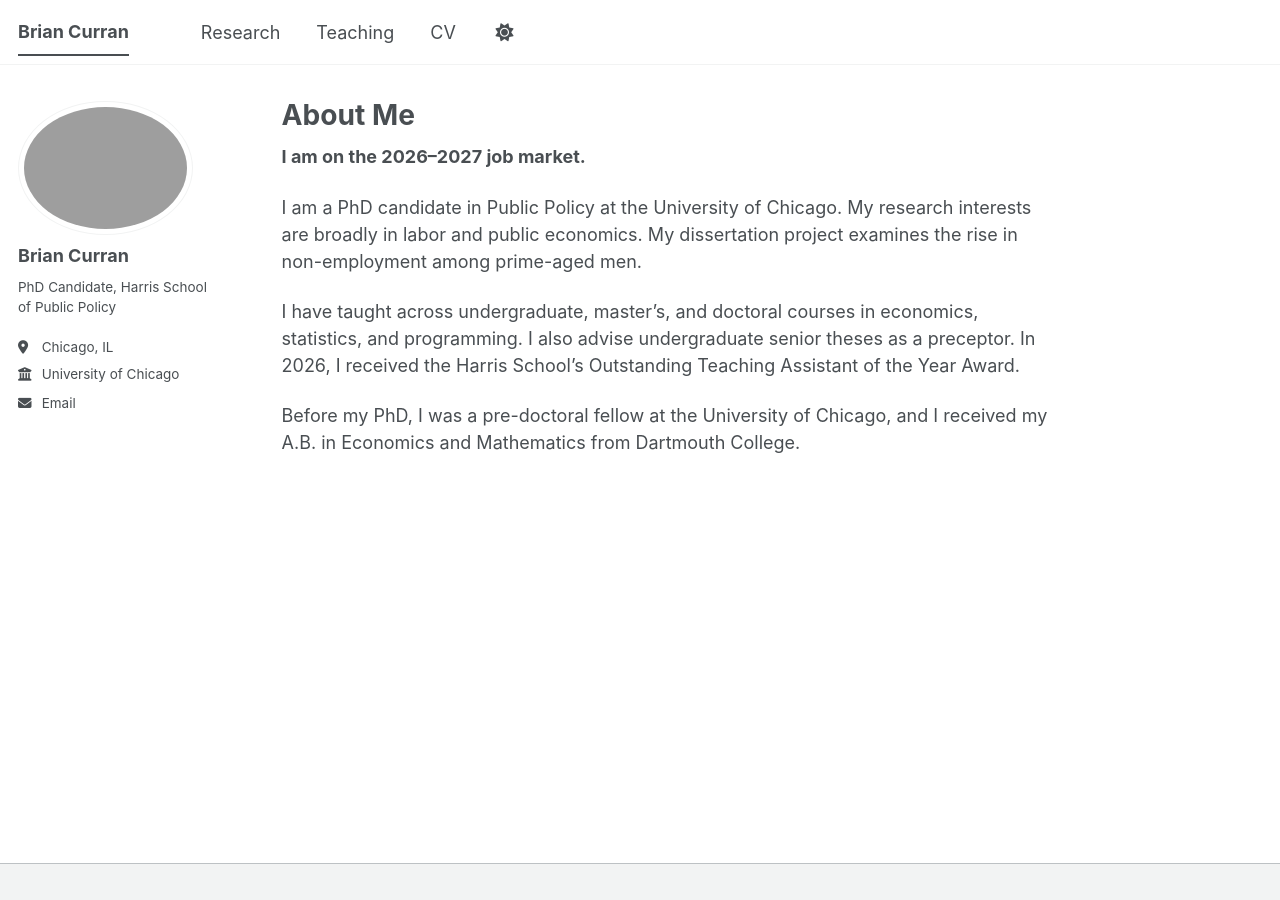
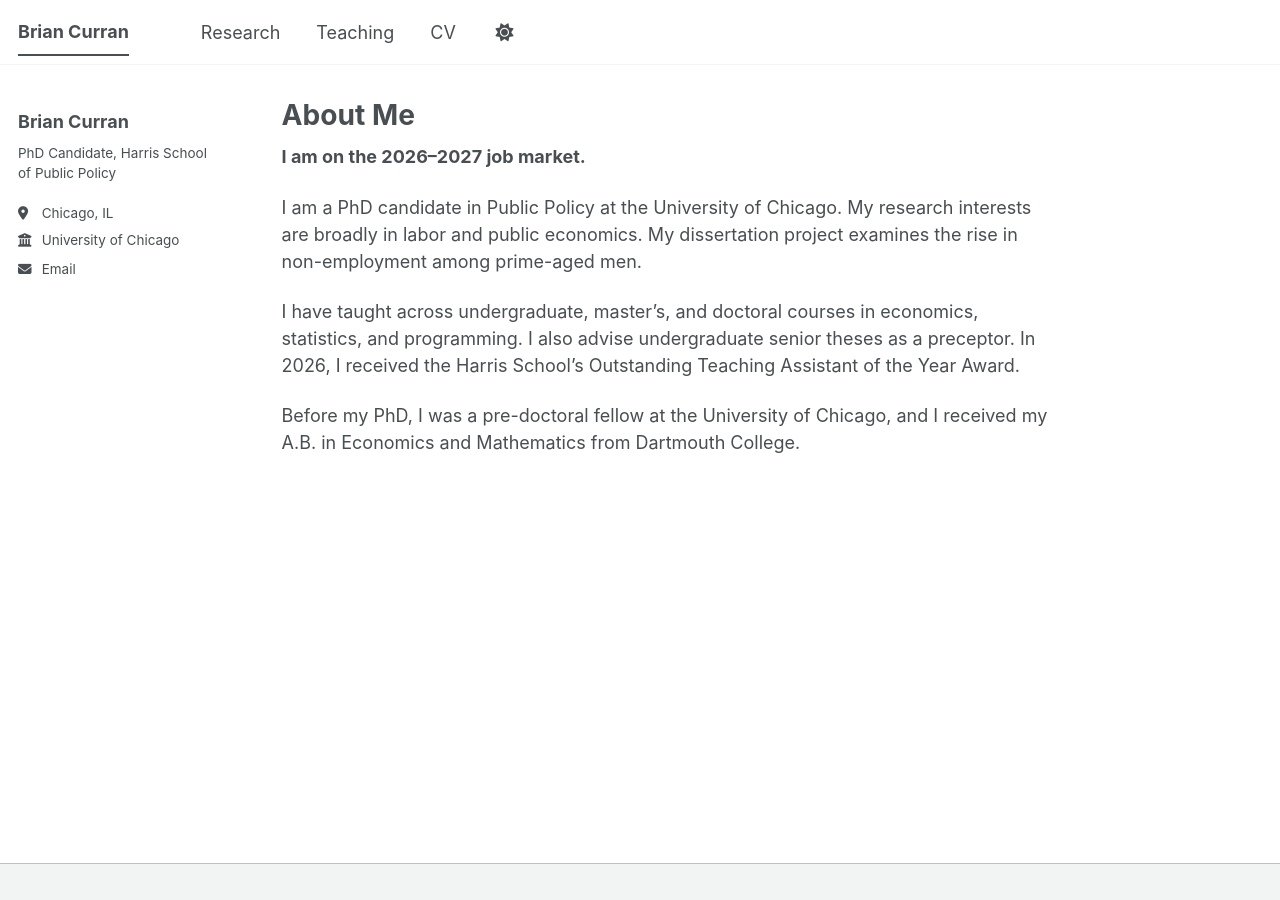
Before and after one commit to brianscurran/brianscurran.github.io, a Jekyll site: the page built from _pages/about.md, in a window 1280 px wide. Built offline with Jekyll 4.4.1, drawn with Linux system fonts in a browser that asks for light colours; a style sheet for code colours, icons or effects is not loaded.

Commit message:
Hide author avatar in main.scss
Add styles to hide author avatar

```diff
--- a/assets/css/main.scss
+++ b/assets/css/main.scss
@@ -37,3 +37,7 @@
     "layout/sidebar",
     "layout/json_cv"
 ;
+
+.author__avatar {
+  display: none;
+}
```
